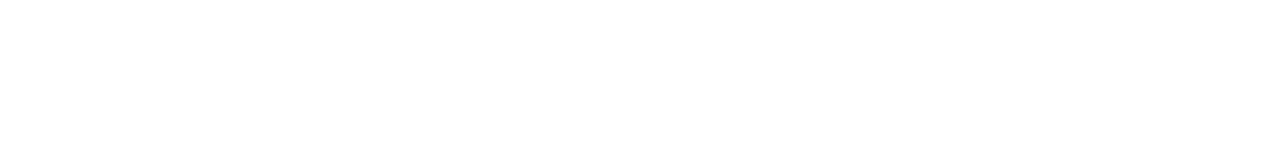
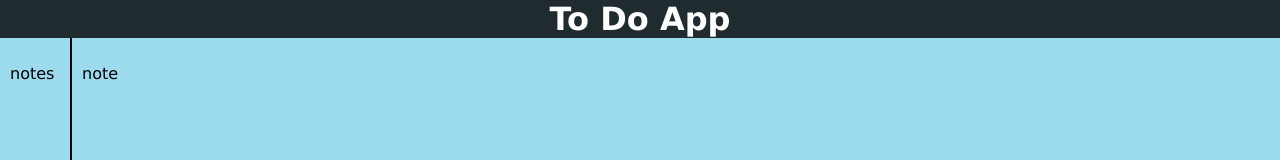
Before and after one commit to rcamach7/todo-list, a website built with webpack: page dist/index.html in a window 1280 px wide. Shown: the top 160 px of the page. Built offline with Linux system fonts and the light colour scheme.

Commit message:
basic web styling

```diff
--- a/package.json
+++ b/package.json
@@ -18,6 +18,8 @@
   },
   "homepage": "https://github.com/rcamach7/todo-list#readme",
   "devDependencies": {
+    "css-loader": "^6.5.1",
+    "style-loader": "^3.3.1",
     "webpack": "^5.65.0",
     "webpack-cli": "^4.9.1"
   }
--- a/src/index.js
+++ b/src/index.js
@@ -1 +1,2 @@
-console.log("Hello World");
+import "./style.css";
+//
--- /dev/null
+++ b/src/style.css
@@ -0,0 +1,40 @@
+html {
+    background-color: #9cdaed;
+    height: 100%;
+    margin: 0 auto;
+    font-family: "Lucida Grande", serif;
+}
+
+body {
+    margin: 0 auto;
+}
+
+.title {
+    text-align: center;
+    color: white;
+
+    margin: 0 auto;
+    background-color: rgba(0, 0, 0, 0.8);
+}
+
+.title h1 {
+    margin: 0 auto;
+}
+
+.contentContainer {
+    display: flex;
+    margin: 0 auto;
+    width: 100%;
+}
+
+.sidebar {
+    width: 50px;
+    height: 500px;
+
+    padding: 10px;
+    border-right: black solid 2px;
+}
+
+.mainContainer {
+    padding: 10px;
+}
--- a/webpack.config.js
+++ b/webpack.config.js
@@ -12,10 +12,6 @@ module.exports = {
                 test: /\.css$/i,
                 use: ['style-loader', 'css-loader'],
             },
-            {
-                test: /\.(png|svg|jpg|jpeg|gif)$/i,
-                type: "asset/resource"
-            }
         ],
     },
 };
```
Also changed, not shown: dist/index.html, dist/main.js, 1 other file.
